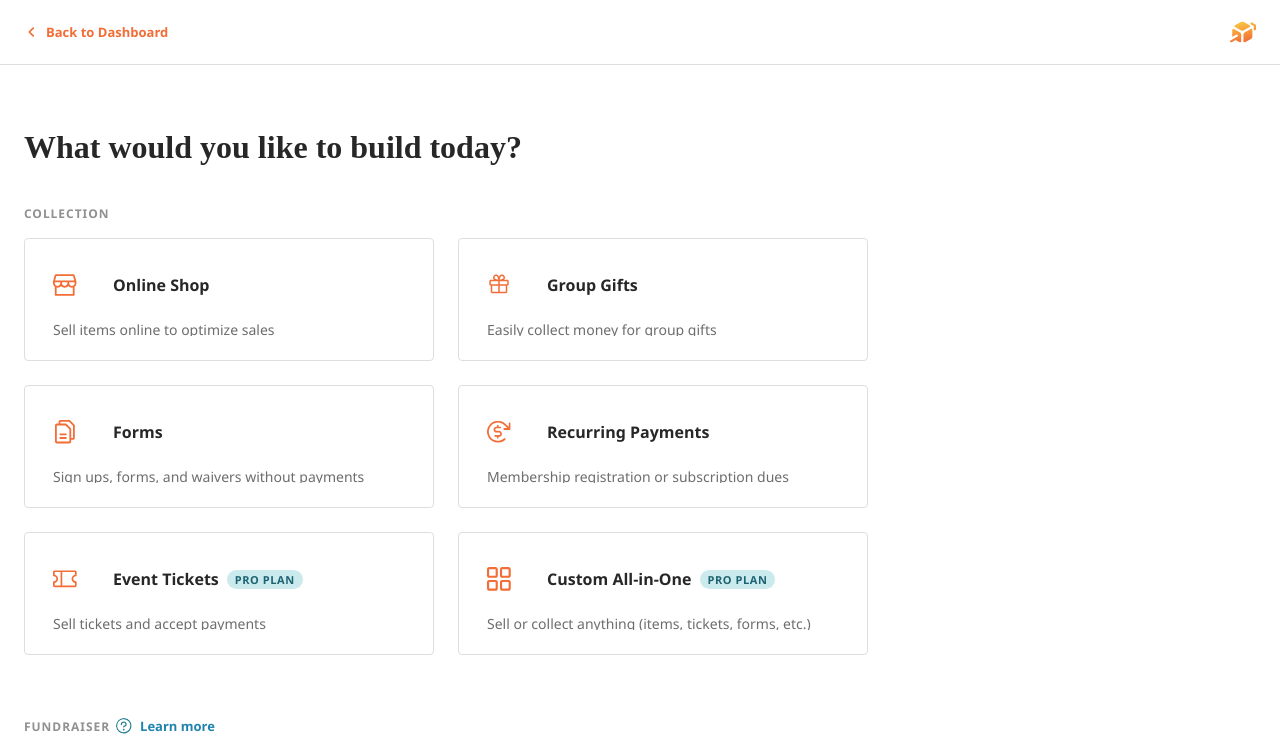
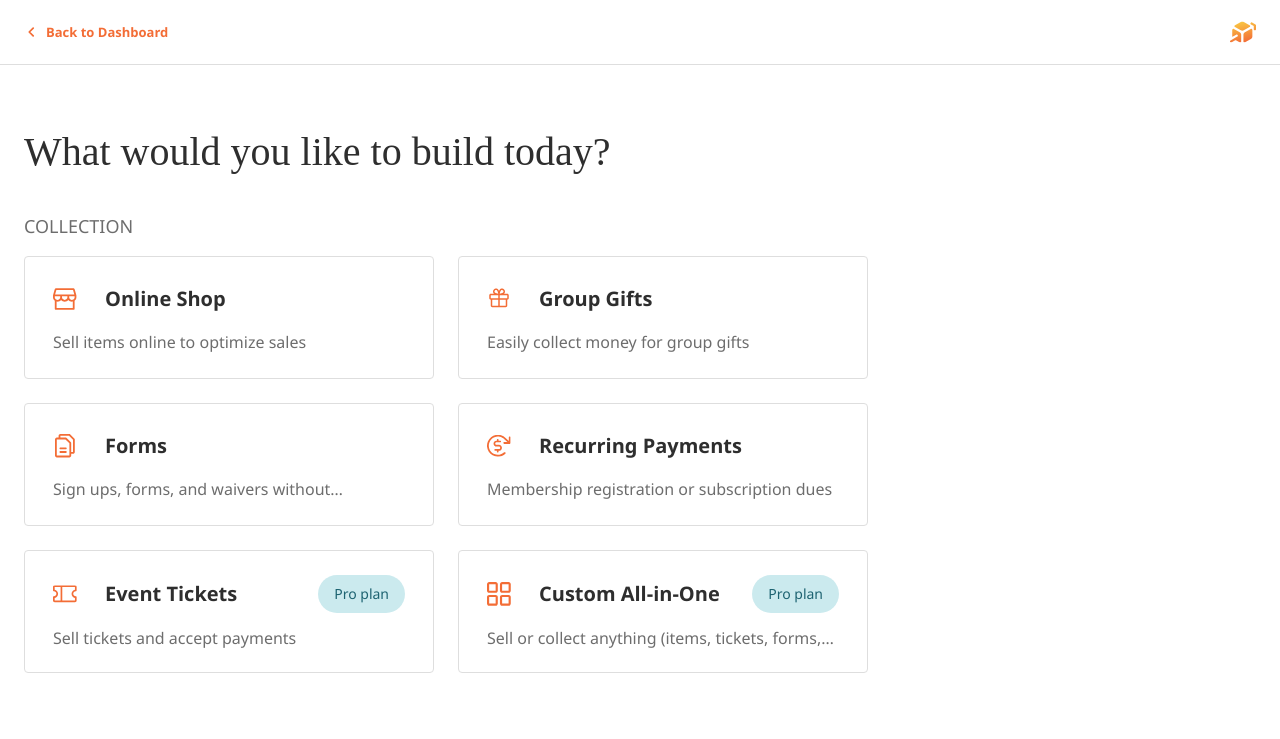
Before and after one commit to Jay98patel/Weekend-Project-AI-Assisted-Collection, a React (Vite) app: page /dashboard in a window 1280 px wide. Shown: the top 739 px of the page. Built offline with nearby package versions, Linux system fonts and the light colour scheme.

Commit message:
feat: Introduce project specification, design assets, and initial styling tokens.

```diff
--- a/src/features/dashboard/DashboardPage.module.css
+++ b/src/features/dashboard/DashboardPage.module.css
@@ -9,7 +9,9 @@
 
 .heading {
   font-family: var(--font-heading);
-  font-size: 32px;
+  font-size: 40px;
+  font-weight: 400;
+  line-height: 45px;
   margin: var(--space-6) 0 0;
   color: var(--color-grey-800);
 }
@@ -18,7 +20,7 @@
   margin-top: 62px;
 }
 
-.heading + .section {
+.heading+.section {
   margin-top: 39px;
 }
 
@@ -31,19 +33,25 @@
 }
 
 .sectionLabel {
-  font-size: 12px;
-  letter-spacing: 0.08em;
-  font-weight: 700;
-  color: var(--color-grey-500);
+  font-family: var(--font-body);
+  font-style: normal;
+  font-weight: 500;
+  font-size: 18px;
+  line-height: 150%;
+  color: var(--color-grey-600);
+  letter-spacing: normal;
+  text-transform: none;
 }
 
 .learnMore {
   display: inline-flex;
   align-items: center;
   gap: var(--space-2);
-  color: var(--color-aqua-600);
-  font-weight: 600;
-  font-size: 13px;
+  color: var(--color-teal-600);
+  font-family: var(--font-body);
+  font-weight: 400;
+  font-size: 18px;
+  line-height: 150%;
   cursor: pointer;
 }
 
@@ -54,7 +62,6 @@
   display: inline-flex;
   align-items: center;
   justify-content: center;
-  font-size: 11px;
 }
 
 .grid {
@@ -90,7 +97,6 @@
 
 .card:hover {
   transform: translateY(-1px);
-  border-color: var(--color-grey-500);
   box-shadow: 0 4px 6px -1px rgba(0, 0, 0, 0.1), 0 2px 4px -1px rgba(0, 0, 0, 0.06);
 }
 
@@ -102,8 +108,8 @@
 
 .icon,
 .iconAlt {
-  width: 44px;
-  height: 44px;
+  width: 36px;
+  height: 36px;
   border-radius: 8px;
   display: inline-flex;
   align-items: center;
@@ -126,47 +132,58 @@
 .cardTitleRow {
   display: flex;
   align-items: center;
-  gap: var(--space-2);
+  justify-content: space-between;
+  width: 100%;
 }
 
 .cardTitleRow h3 {
   margin: 0;
   font-family: var(--font-body);
-  font-weight: 700;
-  font-size: 16px;
+  font-style: normal;
+  font-weight: 800;
+  font-size: 20px;
+  line-height: 30px;
   color: var(--color-grey-800);
-  line-height: 1.25;
 }
 
 .description {
   margin: 0;
-  font-size: 14px;
+  font-size: 16px;
   color: var(--color-grey-600);
-  line-height: 1.4;
+  line-height: 24px;
   overflow: hidden;
   display: -webkit-box;
-  -webkit-line-clamp: 2;
+  -webkit-line-clamp: 1;
+  line-clamp: 1;
   -webkit-box-orient: vertical;
 }
 
 .proPill {
+  display: inline-flex;
+  flex-direction: row;
+  justify-content: center;
+  align-items: center;
+  padding: 8px 16px;
+  gap: 8px;
+  height: 38px;
   background-color: var(--color-teal-200);
+  border-radius: 40px;
+
+  font-family: var(--font-body);
+  font-style: normal;
+  font-weight: 400;
+  font-size: 14px;
+  line-height: 22px;
   color: var(--color-teal-700);
-  font-size: 11px;
-  padding: 2px 8px;
-  border-radius: var(--radius-pill);
-  font-weight: 600;
-  text-transform: uppercase;
-  letter-spacing: 0.05em;
+  text-transform: none;
+  letter-spacing: normal;
 }
 
-@media (max-width: 960px) {
-  /* No special grid changes needed for flex wrap, but maybe centering or max-width checks */
-}
+@media (max-width: 960px) {}
 
 @media (max-width: 640px) {
   .card {
-     width: 100%; /* Go full width on small screens */
-     height: auto; /* flexible height on small screens */
+    width: 100%;
+    height: auto;
   }
 }
--- a/src/styles/tokens.css
+++ b/src/styles/tokens.css
@@ -6,7 +6,7 @@
   --color-grey-500: #909090;
   --color-grey-600: #6d6d6d;
   --color-grey-700: #4a4a4a;
-  --color-grey-800: #272727;
+  --color-grey-800: #2e2e2e;
 
   /* Brand Colors */
   --color-orange-100: #fff0ea;
```
